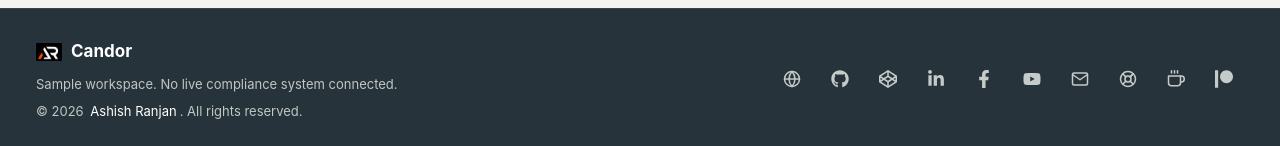
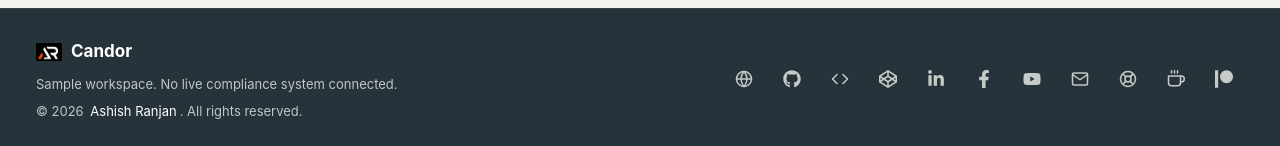
Before and after one commit to a2rp/governance-risk-compliance, a React (Vite) app: page / in a window 1280 px wide. Shown: the part 1596-1742 px from the top of the page. Built offline with nearby package versions, Linux system fonts and the light colour scheme.

Commit message:
Add Candor repository footer link

```diff
--- a/src/components/footer/index.jsx
+++ b/src/components/footer/index.jsx
@@ -1,5 +1,5 @@
 import { FaCodepen, FaFacebookF, FaGithub, FaLinkedinIn, FaPatreon, FaYoutube } from "react-icons/fa";
-import { FiCoffee, FiGlobe, FiLifeBuoy, FiMail } from "react-icons/fi";
+import { FiCode, FiCoffee, FiGlobe, FiLifeBuoy, FiMail } from "react-icons/fi";
 import { Tooltip } from "react-tooltip";
 import styles from "./styles.module.css";
 
@@ -8,6 +8,7 @@ const currentYear = new Date().getFullYear();
 const links = [
     { label: "Portfolio", detail: "ashishranjan.net", href: "https://www.ashishranjan.net", icon: <FiGlobe aria-hidden="true" /> },
     { label: "GitHub", detail: "github.com/a2rp", href: "https://github.com/a2rp", icon: <FaGithub aria-hidden="true" /> },
+    { label: "Source code", detail: "github.com/a2rp/governance-risk-compliance", href: "https://github.com/a2rp/governance-risk-compliance", icon: <FiCode aria-hidden="true" /> },
     { label: "CodePen", detail: "codepen.io/ash1198", href: "https://codepen.io/ash1198", icon: <FaCodepen aria-hidden="true" /> },
     { label: "LinkedIn", detail: "linkedin.com/in/aashishranjan", href: "https://www.linkedin.com/in/aashishranjan", icon: <FaLinkedinIn aria-hidden="true" /> },
     { label: "Facebook", detail: "facebook.com/theash.ashish", href: "https://www.facebook.com/theash.ashish/", icon: <FaFacebookF aria-hidden="true" /> },
```
